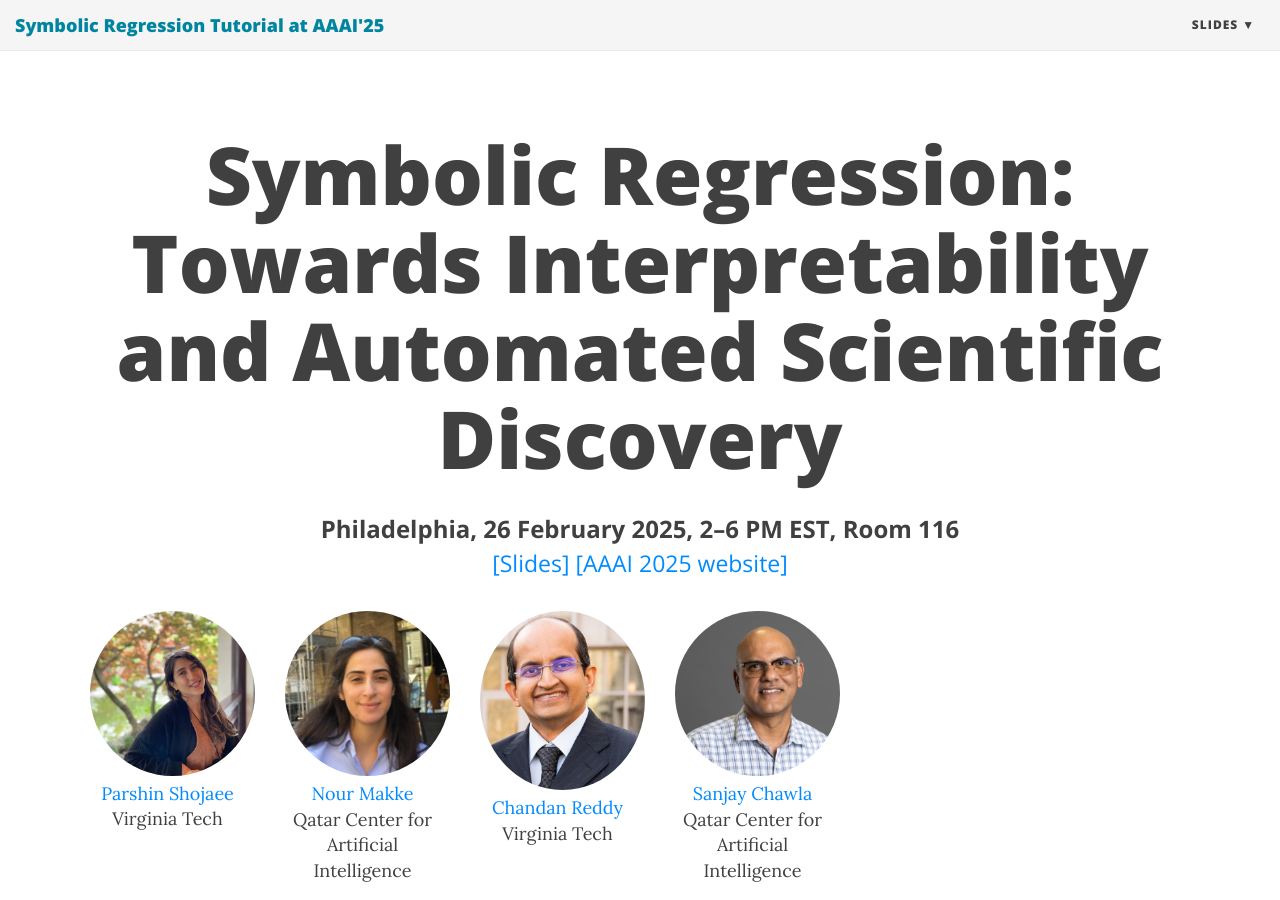
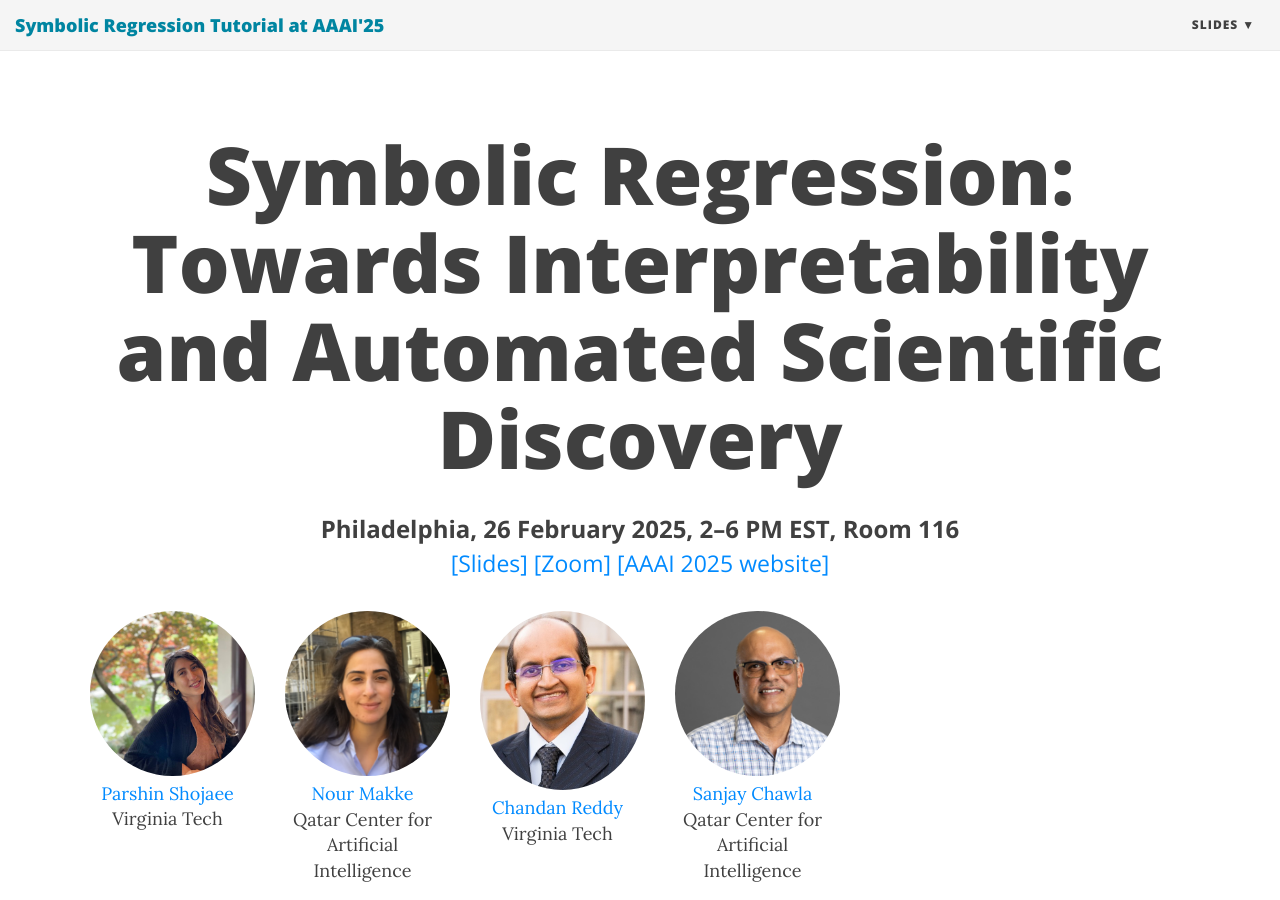
Before and after one commit to ZonglinY/llm4sd-aaai-2026, a Jekyll site: the page built from index.md, in a window 1280 px wide and 900 px high. Built offline with Jekyll 4.4.1, drawn with Linux system fonts in a browser that asks for light colours; nearby versions of some CDN libraries.

Commit message:
Update index.md

```diff
--- a/index.md
+++ b/index.md
@@ -9,6 +9,7 @@ use-site-title: true
   <strong>Philadelphia, 26 February 2025, 2–6 PM EST, Room 116</strong><br>
   <span style="font-size: 23px; font-weight: 300;">
     <a target="_blank" href="https://drive.google.com/drive/folders/1FIUAsEoTWQ6ntrUaEaO95rZMvMUsJNrU?usp=sharing">[Slides]</a>
+    <a target="_blank" href="https://underline.io/events/487/sessions?eventSessionId=19592&searchGroup=lecture&eventId=487">[Zoom]</a>
     <a target="_blank" href="https://aaai.org/conference/aaai/aaai-25/tutorial-and-lab-list/#TH26">[AAAI 2025 website]</a>
   </span>
 </div>
```
